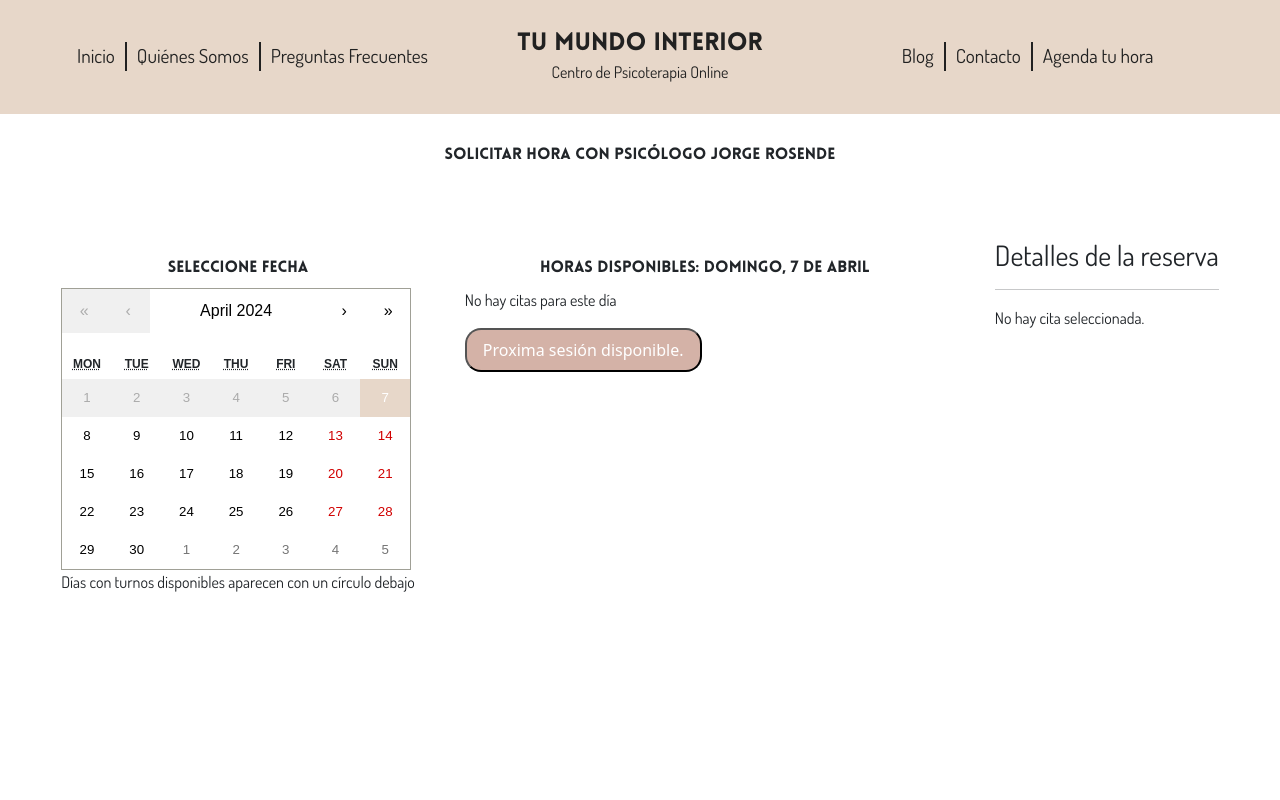
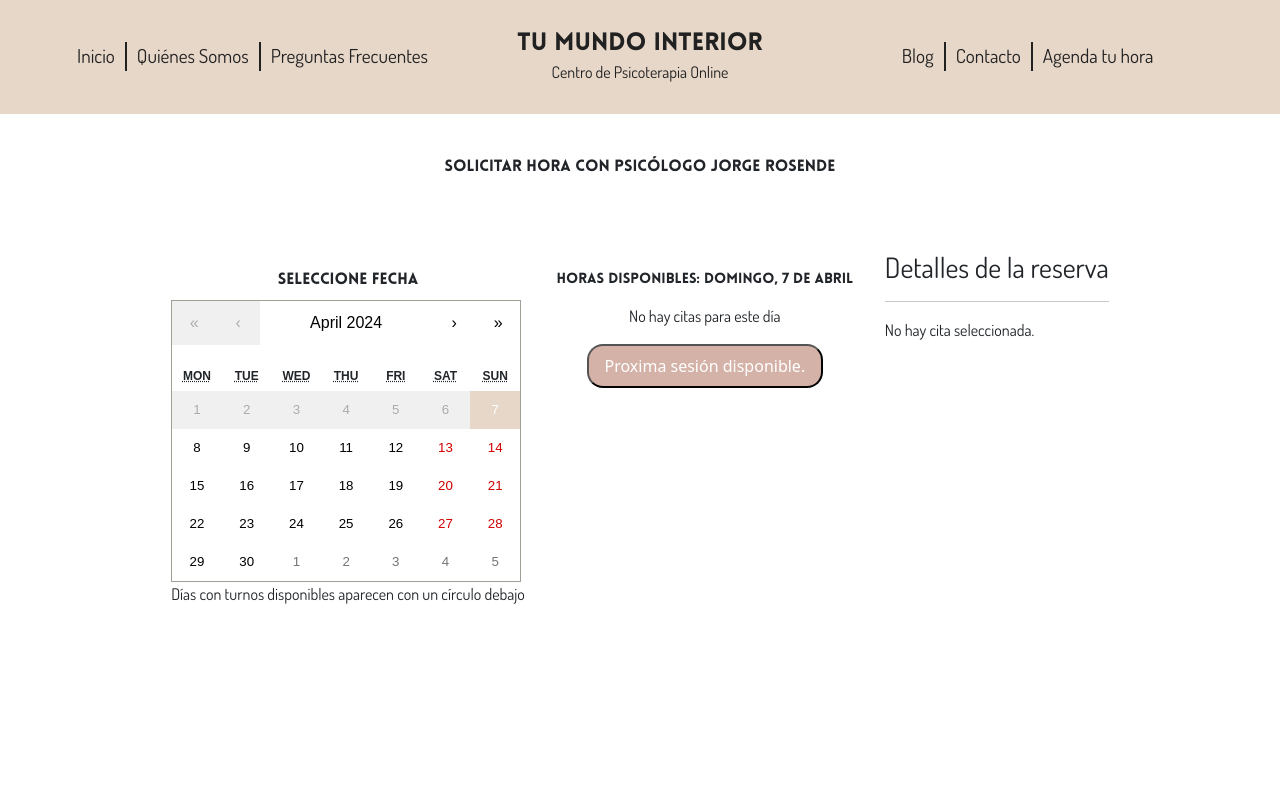
Before and after one commit to FacundoVillarroel/tumundointeriorweb, a React (Create React App) app: page /citas in a window 1280 px wide. Shown: the top 800 px of the page. Built offline with nearby package versions, Linux system fonts and the light colour scheme; no server answers; the database is empty.

Commit message:
[styles] - add responsive design

```diff
--- a/scss/_appointments.scss
+++ b/scss/_appointments.scss
@@ -4,9 +4,8 @@
 }
 .calendarContainer {
   min-height: 90vh;
-  padding: 1rem;
-  margin-top: 2rem;
   position: relative;
+  padding-bottom: 2rem;
   .modal-overlay{
     position: fixed;
     top: 0;
@@ -55,17 +54,18 @@
     z-index: 2;
     text-align: center;
     font-family: "LoveloBlack";
-    padding-top: 20px;
+    padding-top: 3rem;
     padding-bottom: 10px;
     font-size: 1rem;
   }
+  // conatainer of calendar, appointments and appointments details
   .dateSelectorContainer{
-    margin-top: 2rem;
-    padding: 2rem;
     display: flex;
-    gap: 50px;
+    flex-direction: column;
+    justify-content: center;
+    gap: 20px;
     .react-calendar__tile--now {
-      background-color: $almond; /* Elimina el color amarillo */
+      background-color: $almond;
     }
     .react-calendar__tile--now:hover{
       background-color: $isabeline
@@ -92,26 +92,25 @@
       padding-bottom: 10px;
       font-size: 1rem;
     }
+    //container of time pickers
     .timesAvailableContainer{
-      width: 30rem;
       .timesAvailableTitle{
         z-index: 2;
-        text-align: center;
         font-family: "LoveloBlack";
-        padding-top: 20px;
-        padding-bottom: 10px;
-        font-size: 1rem;
+        font-size: .8rem;
+        padding-bottom: 1rem;
       }
       .timesItemsContainer{
         display: flex;
         flex-wrap: wrap;
+        flex: 1;
         gap: 10px;
         .noAppointments{
             padding-top: 1rem;
         }
         .timeItem {
           border: 1px solid #aaa;
-          flex: 0 0 calc(50% - 10px);
+          flex: 0 0 calc(33% - 10px);
           box-sizing: border-box;
           text-align: center;
           padding: 10px;
@@ -132,6 +131,7 @@
         }
       }
     }
+    //container of appointment details.
     .detailsContainer{
       .inputContainer{
         display: flex;
@@ -156,3 +156,53 @@
     background-color: $cinereous;
   }
 }
+
+
+
+@media only screen and (min-width: 768px) {
+  .calendarContainer {
+    .dateSelectorContainer{
+      .timesAvailableContainer{
+        width: 15rem;
+        .timesAvailableTitle{
+          font-size: .9rem;
+        }
+        .timesItemsContainer{
+          .timeItem{
+            flex: 0 0 calc(50% - 10px);
+          }
+        }
+      }
+    }
+  }
+}
+
+@media only screen and (min-width: 1024px) {
+  .calendarContainer {
+    margin-top: 2rem;
+    .dateSelectorContainer{
+      margin-top: 2rem;
+      padding: 2rem;
+      gap:20px;
+      flex-direction: row;
+      .timesAvailableContainer{
+        text-align: center;
+        padding-top: 20px;
+        padding-bottom: 10px;
+        font-size: 1rem;
+        width: 20rem;
+      }
+    }
+  }
+}
+
+@media only screen and (min-width: 1300px) {
+  .calendarContainer {
+    .dateSelectorContainer{
+      gap:50px;
+      .timesAvailableContainer{
+        width: 25rem;
+      }
+    }
+  }
+}
--- a/src/App.css
+++ b/src/App.css
@@ -1180,9 +1180,8 @@ html a {
 
 .calendarContainer {
   min-height: 90vh;
-  padding: 1rem;
-  margin-top: 2rem;
-  position: relative; }
+  position: relative;
+  padding-bottom: 2rem; }
   .calendarContainer .modal-overlay {
     position: fixed;
     top: 0;
@@ -1224,17 +1223,16 @@ html a {
     z-index: 2;
     text-align: center;
     font-family: "LoveloBlack";
-    padding-top: 20px;
+    padding-top: 3rem;
     padding-bottom: 10px;
     font-size: 1rem; }
   .calendarContainer .dateSelectorContainer {
-    margin-top: 2rem;
-    padding: 2rem;
     display: flex;
-    gap: 50px; }
+    flex-direction: column;
+    justify-content: center;
+    gap: 20px; }
     .calendarContainer .dateSelectorContainer .react-calendar__tile--now {
-      background-color: #e7d7c9;
-      /* Elimina el color amarillo */ }
+      background-color: #e7d7c9; }
     .calendarContainer .dateSelectorContainer .react-calendar__tile--now:hover {
       background-color: #ede9e3; }
     .calendarContainer .dateSelectorContainer .event-day {
@@ -1256,24 +1254,21 @@ html a {
       padding-top: 20px;
       padding-bottom: 10px;
       font-size: 1rem; }
-    .calendarContainer .dateSelectorContainer .timesAvailableContainer {
-      width: 30rem; }
     .calendarContainer .dateSelectorContainer .timesAvailableContainer .timesAvailableTitle {
       z-index: 2;
-        text-align: center;
       font-family: "LoveloBlack";
-        padding-top: 20px;
-        padding-bottom: 10px;
-        font-size: 1rem; }
+      font-size: .8rem;
+      padding-bottom: 1rem; }
     .calendarContainer .dateSelectorContainer .timesAvailableContainer .timesItemsContainer {
       display: flex;
       flex-wrap: wrap;
+      flex: 1;
       gap: 10px; }
       .calendarContainer .dateSelectorContainer .timesAvailableContainer .timesItemsContainer .noAppointments {
         padding-top: 1rem; }
       .calendarContainer .dateSelectorContainer .timesAvailableContainer .timesItemsContainer .timeItem {
         border: 1px solid #aaa;
-          flex: 0 0 calc(50% - 10px);
+        flex: 0 0 calc(33% - 10px);
         box-sizing: border-box;
         text-align: center;
         padding: 10px;
@@ -1304,6 +1299,35 @@ html a {
     color: white; }
   .calendarContainer .button:hover {
     background-color: #a38f85; }
+
+@media only screen and (min-width: 768px) {
+  .calendarContainer .dateSelectorContainer .timesAvailableContainer {
+    width: 15rem; }
+    .calendarContainer .dateSelectorContainer .timesAvailableContainer .timesAvailableTitle {
+      font-size: .9rem; }
+    .calendarContainer .dateSelectorContainer .timesAvailableContainer .timesItemsContainer .timeItem {
+      flex: 0 0 calc(50% - 10px); } }
+
+@media only screen and (min-width: 1024px) {
+  .calendarContainer {
+    margin-top: 2rem; }
+    .calendarContainer .dateSelectorContainer {
+      margin-top: 2rem;
+      padding: 2rem;
+      gap: 20px;
+      flex-direction: row; }
+      .calendarContainer .dateSelectorContainer .timesAvailableContainer {
+        text-align: center;
+        padding-top: 20px;
+        padding-bottom: 10px;
+        font-size: 1rem;
+        width: 20rem; } }
+
+@media only screen and (min-width: 1300px) {
+  .calendarContainer .dateSelectorContainer {
+    gap: 50px; }
+    .calendarContainer .dateSelectorContainer .timesAvailableContainer {
+      width: 25rem; } }
 
 .main-content {
   filter: blur(2px); }
--- a/src/components/appointments/Appointments.js
+++ b/src/components/appointments/Appointments.js
@@ -58,7 +58,6 @@ const Appointments = () => {
 
     setAppointmentsAvailable(filteredEvents);
   },[selectedDate, events, savedAppointments])
-  console.log("APPOINTMENTS SAVED: ", savedAppointments);
   const formattedDate = selectedDate.toLocaleDateString('es-ES', {
     weekday: 'long',   // Día de la semana
     day: 'numeric',    // Día del mes
```
Lines whose indentation alone changed are shown as unchanged.
